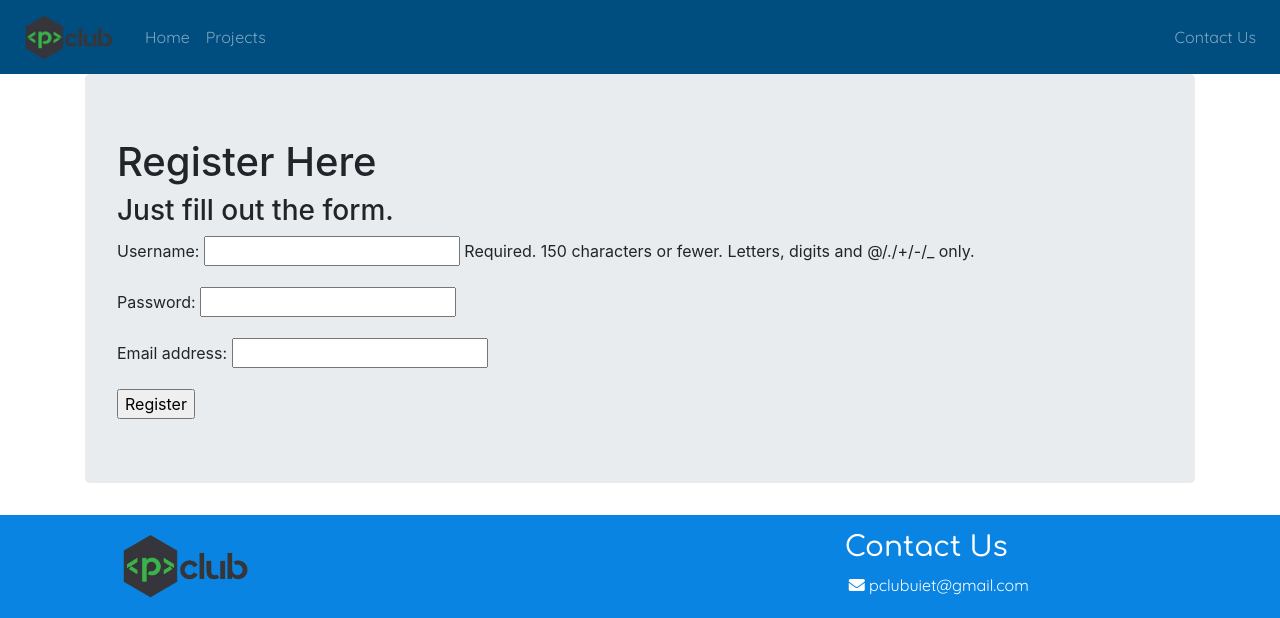
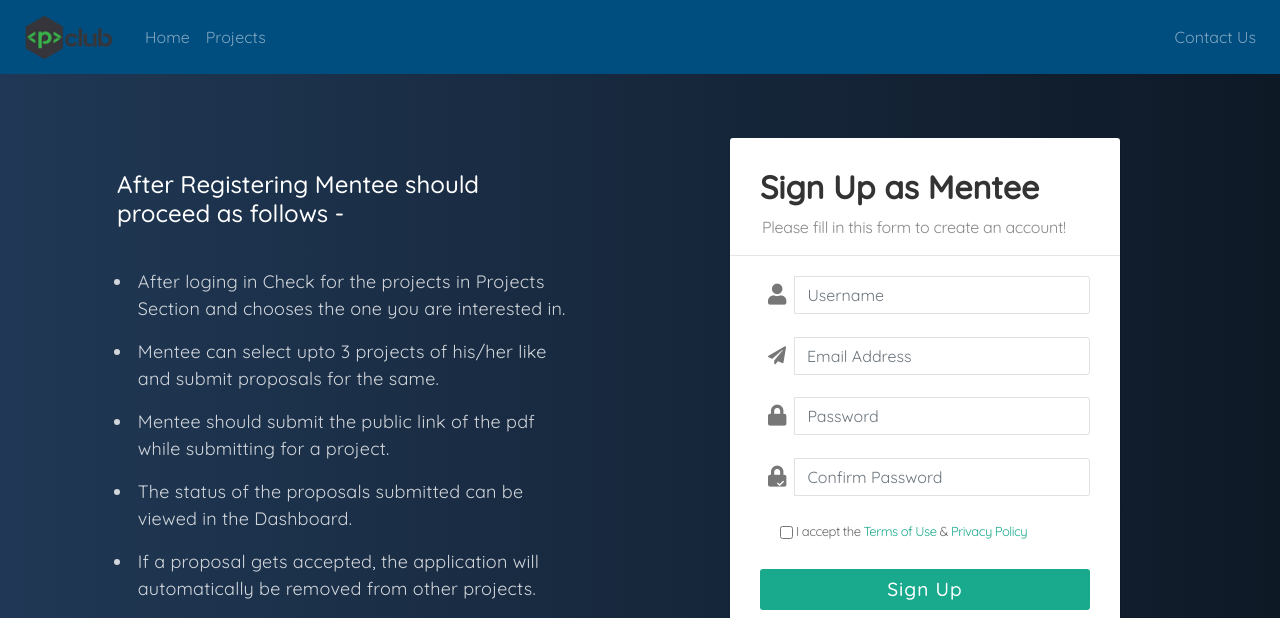
Before and after one commit to Mahir-G/psoc2020, a Django app: page /mentees/register/ in a window 1280 px wide. Shown: the top 618 px of the page. Run offline with Django 3.2, Linux system fonts and the light colour scheme; some libraries are stand-ins or nearby versions; some web fonts are replaced.

Commit message:
Added confirm_password validation and styled mentee registeration form

```diff
--- a/mentees/templates/mentees/register.html
+++ b/mentees/templates/mentees/register.html
@@ -1,19 +1,116 @@
-{% extends "mentors/base.html" %}
-{% block body_block %}
-    <div class = "container">
-        <div class="jumbotron">
+{% extends "mentors/base.html" %} {% load static %} {% block body_block %}
+<link rel="stylesheet" href="{% static 'mentors/css/style-sign-up.css' %}" />
+    <div class = "container mt-3 mb-4">
         {% if registered %}
+        <div class='container registered pt-5'>
             <h1>Thank you for registering!</h1>
-                <a href="{% url 'user_login' %}">Login</a>
+            <a href="{% url 'user_login' %}" class="btn btn-primary">Login</a>
+        </div>
         {% else %}
-                <h1>Register Here</h1>
-                <h3>Just fill out the form.</h3>
+        <div class="row">
+            <div class="mentor-descrip pt-5 pb-5 col-lg-6">
+                <h1>After Registering Mentee should proceed as follows -</h1>
+                <ul>
+                    <li>After loging in Check for the projects in Projects Section and chooses the one you are interested in.</li>
+                    <li>Mentee can select upto 3 projects of his/her like and submit proposals for the same. </li>
+                    <li>Mentee should submit the public link of the pdf while submitting for a project.</li>
+                    <li>The status of the proposals submitted can be viewed in the Dashboard.</li>
+                    <li>If a proposal gets accepted, the application will automatically be removed from other projects.</li>
+                    <li>For any queries, reach out to us at <a href="mailto: pclubuiet@gmail.com">pclubuiet@gmail.com</a></li>
+                </ul>
+            </div>
+            <div class="signup-form pt-5 pb-5 ">
             <form enctype="multipart/form-data" method="POST">
                 {% csrf_token %}
-                    {{ form.as_p }}
-                    <input type="submit" name="" value="Register">
+                <h2>Sign Up as Mentee</h2>
+                <p>Please fill in this form to create an account!</p>
+                <hr />
+                <div class="form-group">
+                <div class="input-group">
+                    <span class="input-group-addon p-2"><i class="fa fa-user"></i></span>
+                    <input
+                    type="text"
+                    class="form-control"
+                    name="username"
+                    placeholder="Username"
+                    required="required"
+                    />
+                </div>
+                </div>
+                <div class="form-group">
+                <div class="input-group">
+                    <span class="input-group-addon p-2"
+                    ><i class="fa fa-paper-plane"></i
+                    ></span>
+                    <input
+                    type="email"
+                    class="form-control"
+                    name="email"
+                    placeholder="Email Address"
+                    required="required"
+                    />
+                </div>
+                </div>
+                <div class="form-group">
+                <div class="input-group">
+                    <span class="input-group-addon p-2"><i class="fa fa-lock"></i></span>
+                    <input
+                    type="password"
+                    class="form-control"
+                    id="password"
+                    name="password"
+                    placeholder="Password"
+                    required="required"
+                    />
+                </div>
+                </div>
+                <div class="form-group">
+                <div class="input-group">
+                    <span class="input-group-addon p-2">
+                    <i class="fa fa-lock"></i>
+                    <i class="fa fa-check pt-1"></i>
+                    </span>
+                    <input
+                    type="password"
+                    class="form-control"
+                    id="confirm_password"
+                    name="confirm_password"
+                    placeholder="Confirm Password"
+                    required="required"
+                    />
+                </div>
+                </div>
+                <div class="form-group checkbox-form">
+                <label class="checkbox-inline p-"
+                    ><input type="checkbox" required="required" /> I accept the
+                    <a href="#">Terms of Use</a> &amp;
+                    <a href="#">Privacy Policy</a></label
+                >
+                </div>
+                <div class="form-group">
+                <button type="submit" class="btn btn-primary btn-block">Sign Up</button>
+                </div>
             </form>
+            <div class="text-center">
+                Already have an account? <a href="{% url 'user_login' %}">Login here</a>
+            </div>
+        </div>
+    </div>
     {% endif %}
 </div>
-    </div>
+<script>
+    var password = document.getElementById("password")
+  , confirm_password = document.getElementById("confirm_password");
+
+    function validatePassword(){
+    if(password.value != confirm_password.value) {
+        confirm_password.setCustomValidity("Passwords Don't Match");
+    } else {
+        confirm_password.setCustomValidity('');
+    }
+    }
+
+    password.onchange = validatePassword;
+    confirm_password.onkeyup = validatePassword;
+</script>
 {% endblock %}
```
Also changed, not shown: mentors/templates/mentors/register.html (+18 -0 lines). Lines whose indentation alone changed are shown as unchanged.
